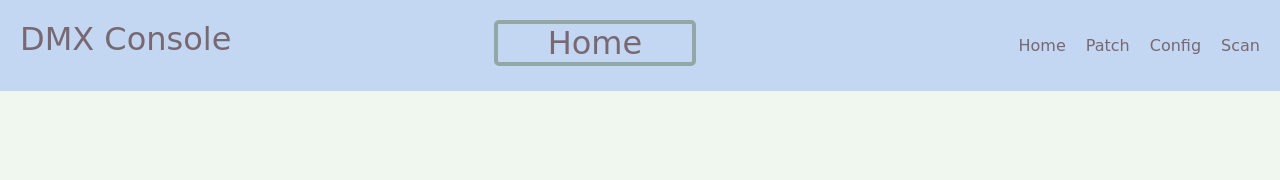
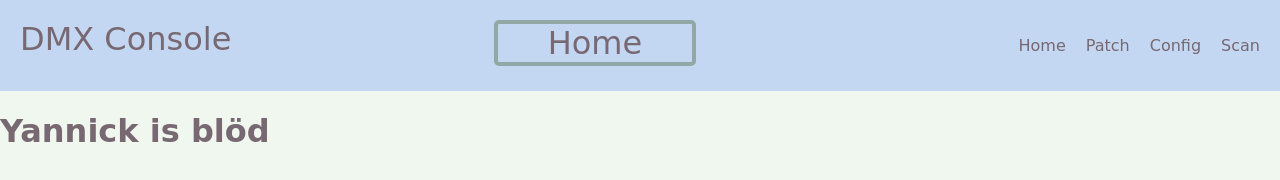
Before and after one commit to LUPLUV/dmx, a plain HTML site: page index.html in a window 1280 px wide. Drawn offline with Linux system fonts and the light colour scheme; a web font is replaced by a local one.

Commit message:
/Changes

```diff
--- a/index.html
+++ b/index.html
@@ -18,5 +18,6 @@
             <li><a href="scan/">Scan</a></li>
         </ul>
     </header>
+    <h1>Yannick is blöd</h1>
 </body>
 </html>
```
